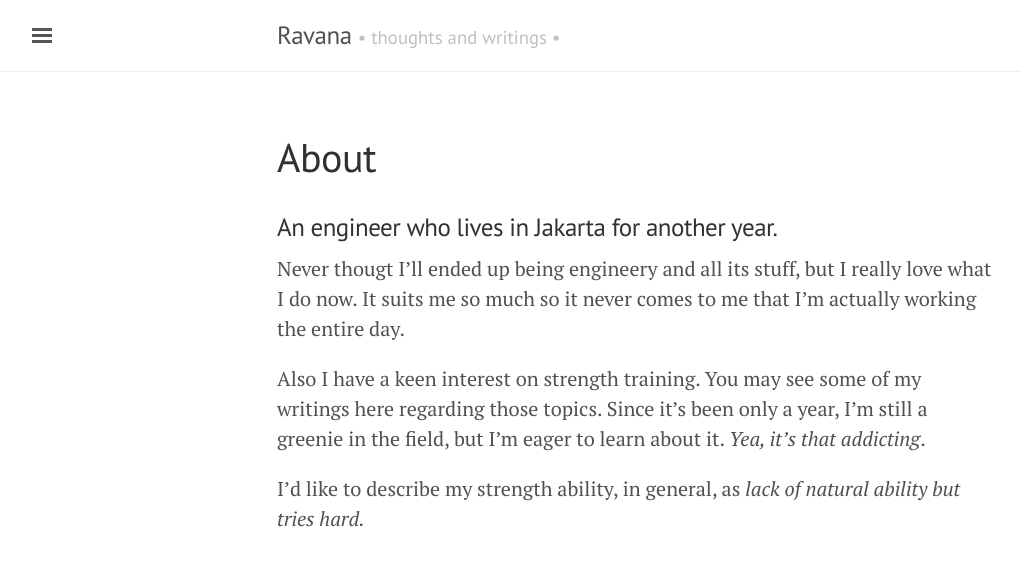
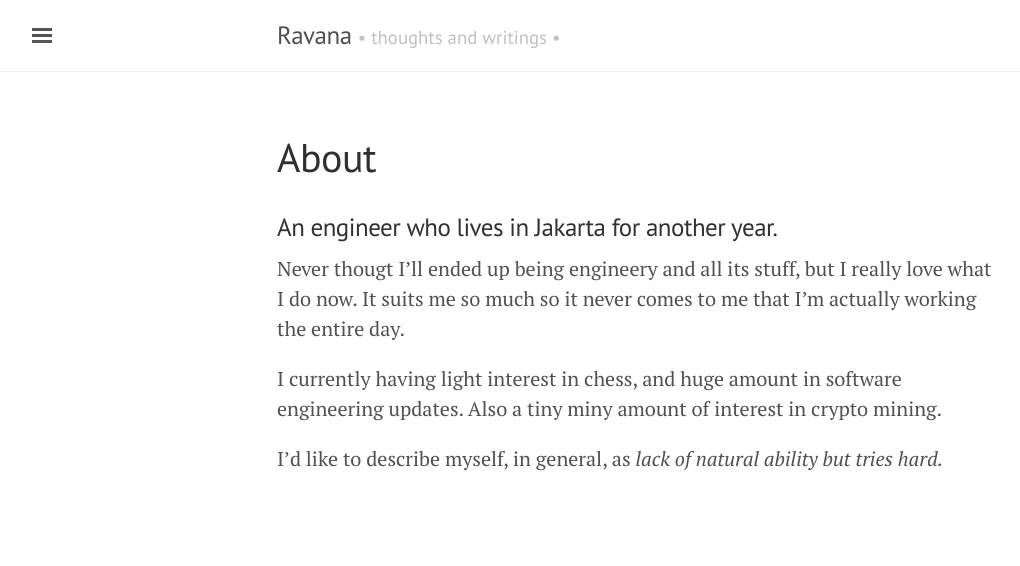
Before and after one commit to ronaatxendit/martabacc.github.io, a Jekyll site: the page built from about.md, in a window 1280 px wide. Shown: the top 566 px of the page, without its empty margins (3-1023 px from the left). Built offline with Jekyll 4.4.1, drawn with Linux system fonts in a browser that asks for light colours.

Commit message:
update about

```diff
--- a/about.md
+++ b/about.md
@@ -7,6 +7,6 @@ title: About
 
 Never thougt I'll ended up being engineery and all its stuff, but I really love what I do now. It suits me so much so it never comes to me that I'm actually working the entire day.
 
-Also I have a keen interest on strength training. You may see some of my writings here regarding those topics. Since it's been only a year, I'm still a greenie in the field, but I'm eager to learn about it. *Yea, it's that addicting*.
+I currently having light interest in chess, and huge amount in software engineering updates. Also a tiny miny amount of interest in crypto mining.
 
-I'd like to describe my strength ability, in general, as *lack of natural ability but tries hard.*
+I'd like to describe myself, in general, as *lack of natural ability but tries hard.*
```
